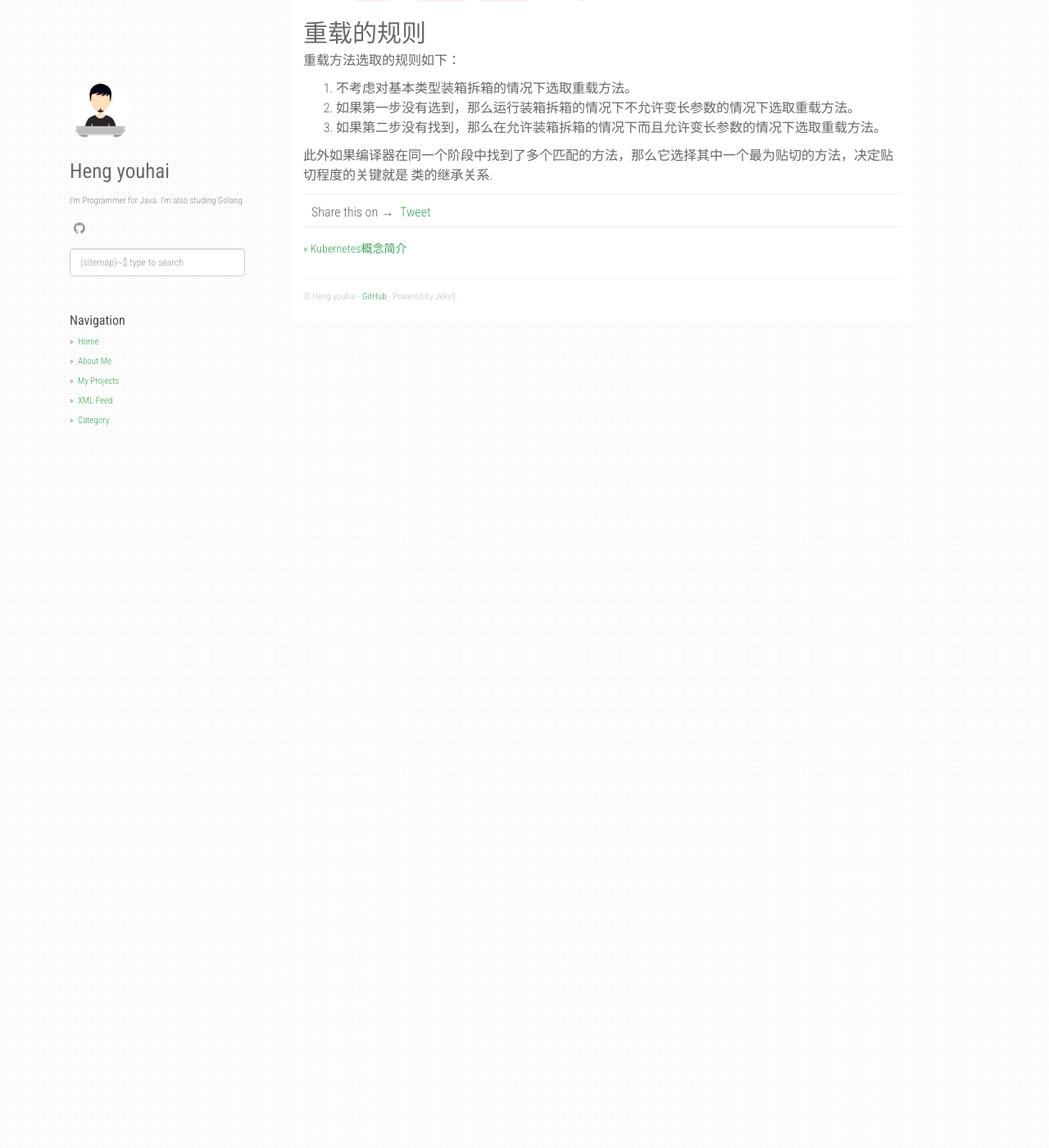
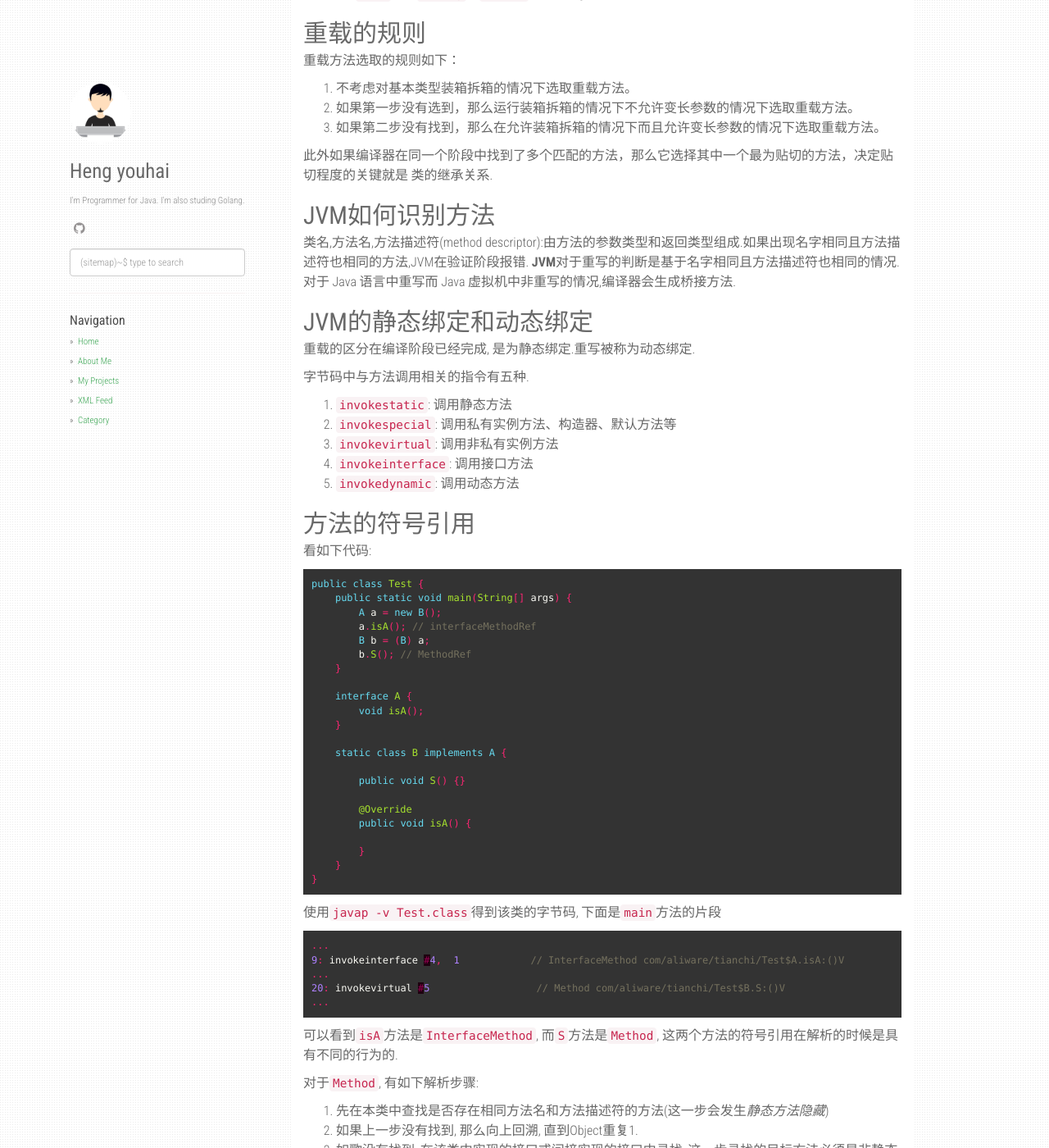
Before and after one commit to hengyoush/hengyoush.github.io, a Jekyll site: the page built from _posts/2019-06-12-jvm-method-bind.md, in a window 1280 px wide and 1400 px high, scrolled down 270 px. Shown: the whole window at 82% size. Built offline with Jekyll 4.4.1, drawn with Linux system fonts in a browser that asks for light colours; nearby versions of some CDN libraries; comment, search, counter and statistics services are not loaded; some of the changed text lies outside the part shown.

Commit message:
补充jvm方法绑定文章的内容

````diff
--- a/_posts/2019-06-12-jvm-method-bind.md
+++ b/_posts/2019-06-12-jvm-method-bind.md
@@ -25,3 +25,68 @@ foo(null, new Object[]{1}); // 避开可变参数，调用1
 
 此外如果编译器在同一个阶段中找到了多个匹配的方法，那么它选择其中一个最为贴切的方法，决定贴切程度的关键就是
 类的继承关系.
+
+## JVM如何识别方法
+类名,方法名,方法描述符(method descriptor):由方法的参数类型和返回类型组成.如果出现名字相同且方法描述符也相同的方法,JVM在验证阶段报错.
+**JVM**对于重写的判断是基于名字相同且方法描述符也相同的情况.
+对于 Java 语言中重写而 Java 虚拟机中非重写的情况,编译器会生成桥接方法.
+
+## JVM的静态绑定和动态绑定
+重载的区分在编译阶段已经完成, 是为静态绑定.重写被称为动态绑定.
+
+字节码中与方法调用相关的指令有五种.
+1. `invokestatic`: 调用静态方法
+2. `invokespecial`: 调用私有实例方法、构造器、默认方法等
+3. `invokevirtual`: 调用非私有实例方法
+4. `invokeinterface`: 调用接口方法
+5. `invokedynamic`: 调用动态方法
+
+## 方法的符号引用
+看如下代码:
+```java
+public class Test {
+    public static void main(String[] args) {
+        A a = new B();
+        a.isA(); // interfaceMethodRef
+        B b = (B) a;
+        b.S(); // MethodRef
+    }
+
+    interface A {
+        void isA();
+    }
+
+    static class B implements A {
+
+        public void S() {}
+
+        @Override
+        public void isA() {
+
+        }
+    }
+}
+```
+
+使用`javap -v Test.class`得到该类的字节码, 下面是`main`方法的片段
+
+```java
+...
+9: invokeinterface #4,  1            // InterfaceMethod com/aliware/tianchi/Test$A.isA:()V
+...
+20: invokevirtual #5                  // Method com/aliware/tianchi/Test$B.S:()V
+...
+```
+可以看到`isA`方法是`InterfaceMethod`, 而`S`方法是`Method`, 这两个方法的符号引用在解析的时候是具有不同的行为的.
+
+对于`Method`, 有如下解析步骤:
+1. 先在本类中查找是否存在相同方法名和方法描述符的方法(这一步会发生*静态方法隐藏*)
+2. 如果上一步没有找到, 那么向上回溯, 直到Object重复1.
+3. 如歌没有找到, 在该类中实现的接口或间接实现的接口中寻找, 这一步寻找的目标方法必须是非静态的(接口中定义的静态方法必须由接口来调用, 否则java编译器会报错),非私有的.这一步有可能向上回溯.
+
+对于`InterfaceMethod`, 有如下解析步骤:
+1. 在I中查找相同方法名和方法描述符的方法
+2. 在Object中的公有实例方法中寻找
+3. 在I的超接口中寻找
+
+经过如上的解析步骤, 符号引用被解析为实际引用, 对于静态绑定的方法而言, 实际引用是一个方法指针, 对于动态绑定而言, 实际引用是指向方法表条目的索引.
````
